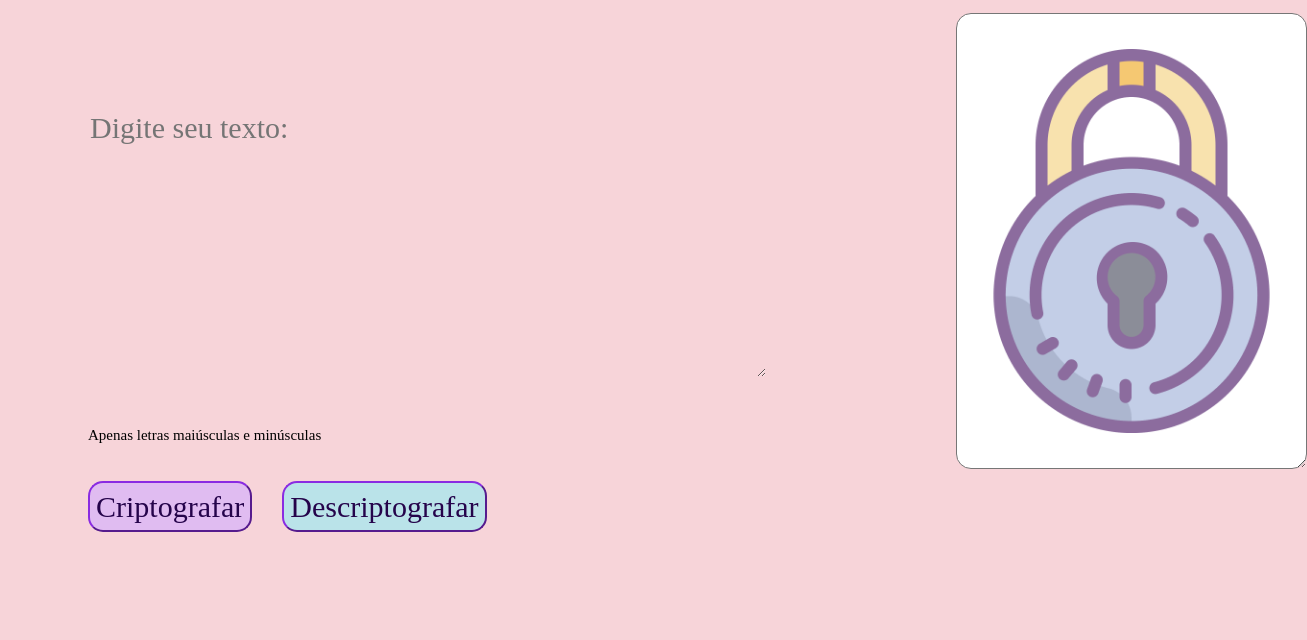
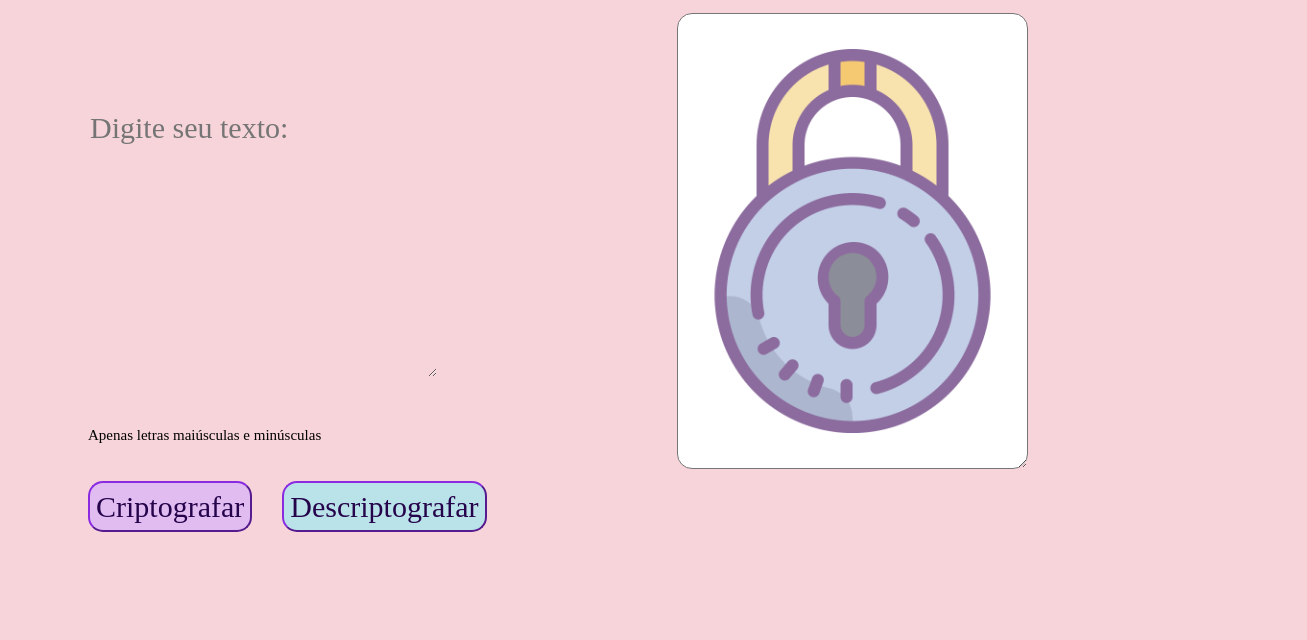
Before and after one commit to Monalizaps/challenge-alura, a plain HTML site: page index.html in a window 1280 px wide. Shown: the part 85-725 px from the top of the page, 1307 px wide, since content can reach past the window. Drawn offline with Linux system fonts and the light colour scheme; a web font is replaced by a local one.

Commit message:
Update index.html

```diff
--- a/index.html
+++ b/index.html
@@ -15,7 +15,7 @@
         </header>
     <main class="main">
     <section>
-        <textarea class="entrada" cols="40" rows="6" placeholder="Digite seu texto:"></textarea>
+        <textarea class="entrada" cols="20" rows="6" placeholder="Digite seu texto:"></textarea>
 
         <div>
             <h6 class="informacao">Apenas letras maiúsculas e minúsculas</h6>
```
